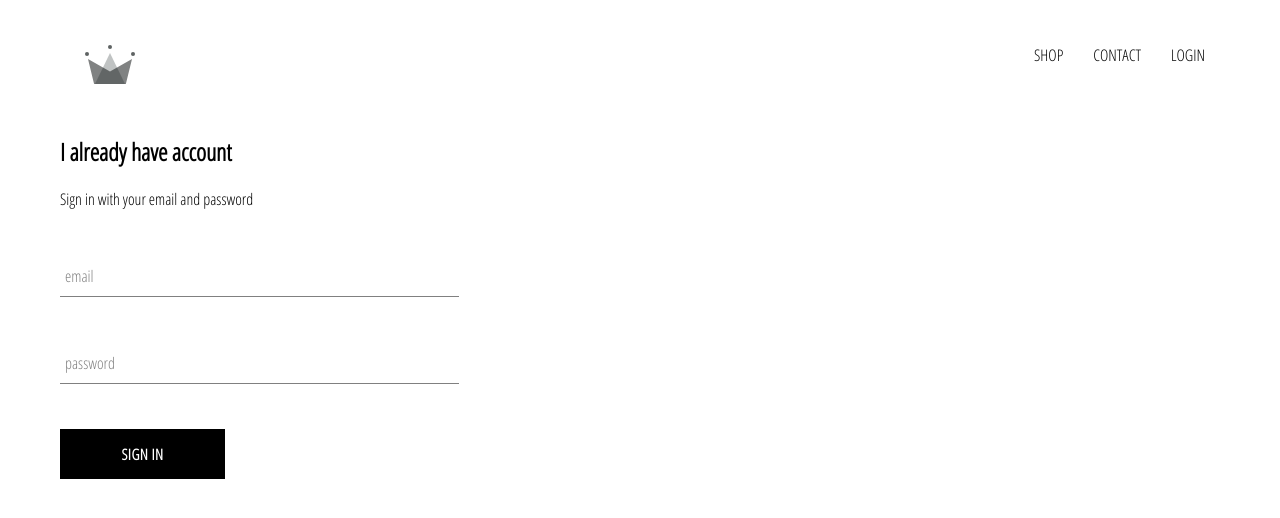
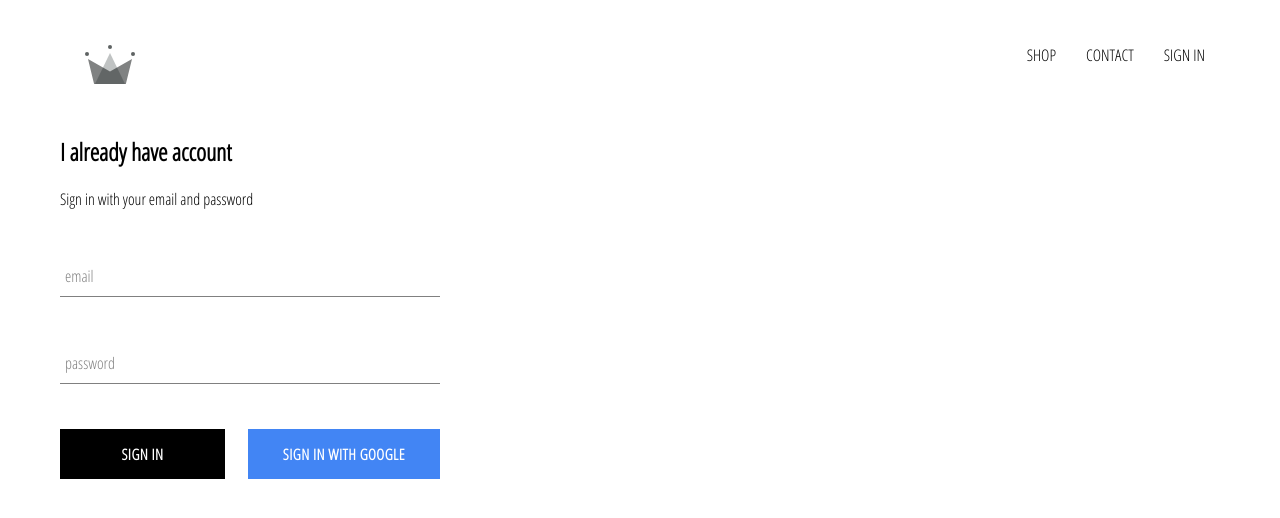
Before and after one commit to rene-mandel/crwn-clothing, a React (Create React App) app: page /signin in a window 1280 px wide. Shown: the top 518 px of the page. Built offline with nearby package versions, Linux system fonts and the light colour scheme; no server answers.

Commit message:
Add firebase to project, add firebase authentication

```diff
--- a/package.json
+++ b/package.json
@@ -6,6 +6,7 @@
     "@testing-library/jest-dom": "^5.11.4",
     "@testing-library/react": "^11.1.0",
     "@testing-library/user-event": "^12.1.10",
+    "firebase": "^8.3.1",
     "node-sass": "^5.0.0",
     "react": "^17.0.1",
     "react-dom": "^17.0.1",
--- a/src/App.css
+++ b/src/App.css
@@ -7,3 +7,7 @@ a {
   text-decoration: none;
   color: black;
 }
+
+* {
+  box-sizing: border-box;
+}
--- a/src/App.js
+++ b/src/App.js
@@ -4,12 +4,34 @@ import HomePage from './pages/homepage/homepage.component';
 import ShopPage from './pages/shop/shop.component';
 import SignInAndSignUp from './pages/sign-in-and-sign-up/sign-in-and-sign-up.component';
 import Header from './components/header/header.component';
+import { auth } from './firebase/firebase.utils';
 import './App.css';
 
-function App() {
+class App extends React.Component {
+  constructor() {
+    super();
+
+    this.state = {
+      currentUser: null,
+    };
+  }
+
+  unsuscribeFromAuth = null;
+
+  componentDidMount() {
+    this.unsuscribeFromAuth = auth.onAuthStateChanged((user) => {
+      this.setState({ currentUser: user });
+    });
+  }
+
+  componentWillUnmount() {
+    this.unsuscribeFromAuth();
+  }
+
+  render() {
     return (
       <div>
-      <Header></Header>
+        <Header currentUser={this.state.currentUser}></Header>
         <Switch>
           <Route exact path='/' component={HomePage}></Route>
           <Route path='/shop' component={ShopPage}></Route>
@@ -18,5 +40,6 @@ function App() {
       </div>
     );
   }
+}
 
 export default App;
--- a/src/components/custom-button/custom-button.component.jsx
+++ b/src/components/custom-button/custom-button.component.jsx
@@ -2,8 +2,11 @@ import React from 'react';
 
 import './custom-button.styles.scss';
 
-const CustomButtom = ({ children, ...otherProps }) => (
-  <button className='custom-button' {...otherProps}>
+const CustomButtom = ({ children, isGoogleSignIn, ...otherProps }) => (
+  <button
+    className={`${isGoogleSignIn ? 'google-sign-in' : ''} custom-button`}
+    {...otherProps}
+  >
     {children}
   </button>
 );
--- a/src/components/custom-button/custom-button.styles.scss
+++ b/src/components/custom-button/custom-button.styles.scss
@@ -19,4 +19,14 @@
     color: black;
     border: 1px solid black;
   }
+
+  &.google-sign-in {
+    background-color: #4285f4;
+    color: white;
+
+    &:hover {
+      background-color: #357ae8;
+      border: none;
+    }
+  }
 }
--- a/src/components/header/header.component.jsx
+++ b/src/components/header/header.component.jsx
@@ -1,11 +1,12 @@
 import React from 'react';
 import { Link } from 'react-router-dom';
+import { auth } from '../../firebase/firebase.utils';
 
 import { ReactComponent as Logo } from '../../assets/crown.svg';
 
 import './header.styles.scss';
 
-const Header = () => (
+const Header = ({ currentUser }) => (
   <div className='header'>
     <Link className='logo-container' to='/'>
       <Logo className='logo'></Logo>
@@ -17,9 +18,15 @@ const Header = () => (
       <Link className='option' to='/shop'>
         CONTACT
       </Link>
-      <Link className='option' to='/shop'>
-        LOGIN
-      </Link>
+      {currentUser ? (
+        <div className='option' onClick={() => auth.signOut()}>
+          SIGN OUT
+        </div>
+      ) : (
+        <Link className='option' to='/signin'>
+          SIGN IN
+        </Link>
+      )}
     </div>
   </div>
 );
--- a/src/components/header/header.styles.scss
+++ b/src/components/header/header.styles.scss
@@ -20,6 +20,7 @@
 
     .option {
       padding: 10px 15px;
+      cursor: pointer;
     }
   }
 }
--- a/src/components/sign-in/sign-in.component.jsx
+++ b/src/components/sign-in/sign-in.component.jsx
@@ -1,6 +1,7 @@
 import React from 'react';
 import FormInput from '../form-input/form-input.component';
 import CustomButton from '../custom-button/custom-button.component';
+import { signInWithGoogle } from '../../firebase/firebase.utils';
 import './sign-in.styles.scss';
 
 class SignIn extends React.Component {
@@ -47,9 +48,12 @@ class SignIn extends React.Component {
             required
           ></FormInput>
 
-          <CustomButton type='submit' value='Submit form'>
-            Sign in
-          </CustomButton>
+          <div className='buttons'>
+            <CustomButton type='submit'>Sign in</CustomButton>
+            <CustomButton onClick={signInWithGoogle} isGoogleSignIn>
+              Sign in with Google
+            </CustomButton>
+          </div>
         </form>
       </div>
     );
--- a/src/components/sign-in/sign-in.styles.scss
+++ b/src/components/sign-in/sign-in.styles.scss
@@ -1,9 +1,14 @@
 .sign-in {
-  width: 30vw;
+  width: 380px;
   display: flex;
   flex-direction: column;
 
   .title {
     margin: 10px 0;
   }
+
+  .buttons {
+    display: flex;
+    justify-content: space-between;
+  }
 }
--- /dev/null
+++ b/src/firebase/firebase.utils.js
@@ -0,0 +1,24 @@
+import firebase from 'firebase/app';
+import 'firebase/firestore';
+import 'firebase/auth';
+
+const config = {
+  apiKey: 'AIzaSyCs495-jmDgYhw4O7MHAvDX7QYSyd5GF9w',
+  authDomain: 'crwn-db-292fc.firebaseapp.com',
+  projectId: 'crwn-db-292fc',
+  storageBucket: 'crwn-db-292fc.appspot.com',
+  messagingSenderId: '274824705301',
+  appId: '1:274824705301:web:afe4bb9226a9ef6fb1a51c',
+  measurementId: 'G-JZS1HDE06K',
+};
+
+firebase.initializeApp(config);
+
+export const auth = firebase.auth();
+export const firestore = firebase.firestore();
+
+const provider = new firebase.auth.GoogleAuthProvider();
+provider.setCustomParameters({ prompt: 'select_account' });
+export const signInWithGoogle = () => auth.signInWithPopup(provider);
+
+export default firebase;
```
Also changed, not shown: 1 other file (tests, documents, lock files or other folders). Lines whose indentation alone changed are shown as unchanged.
